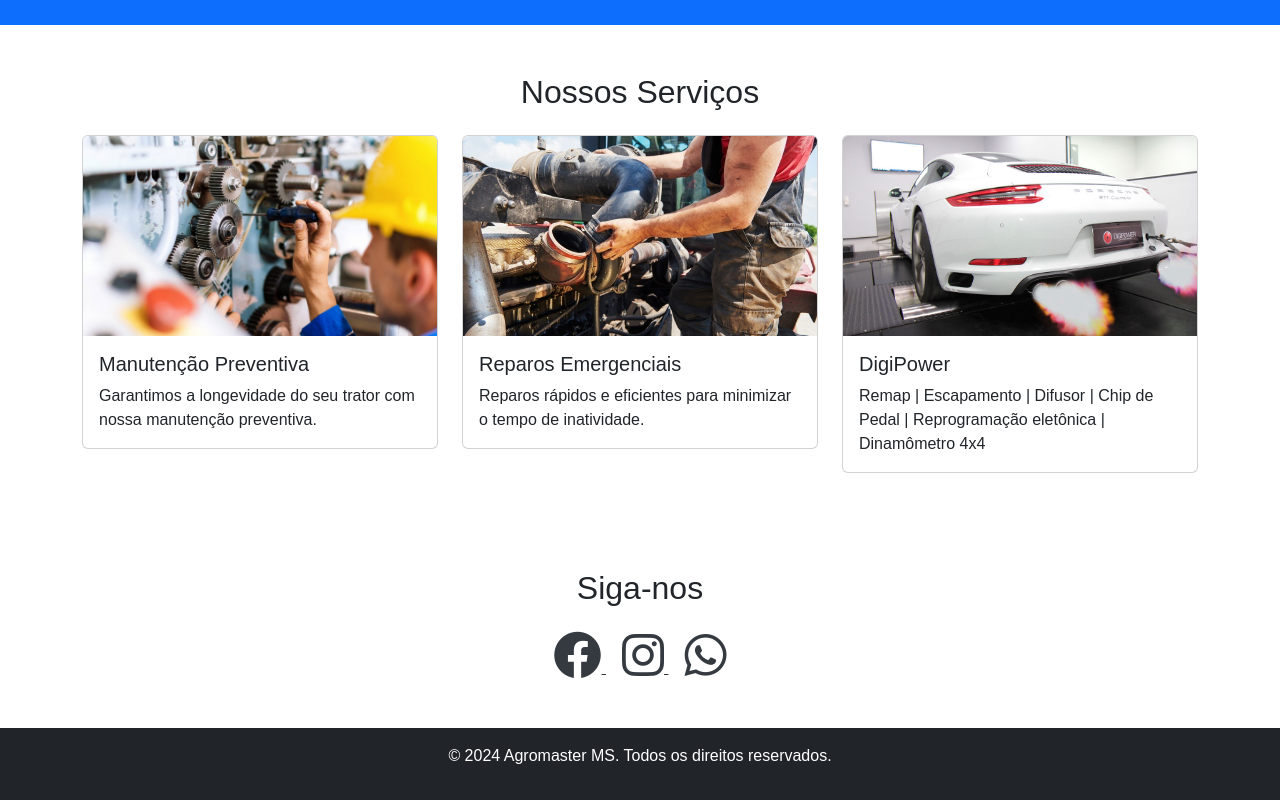
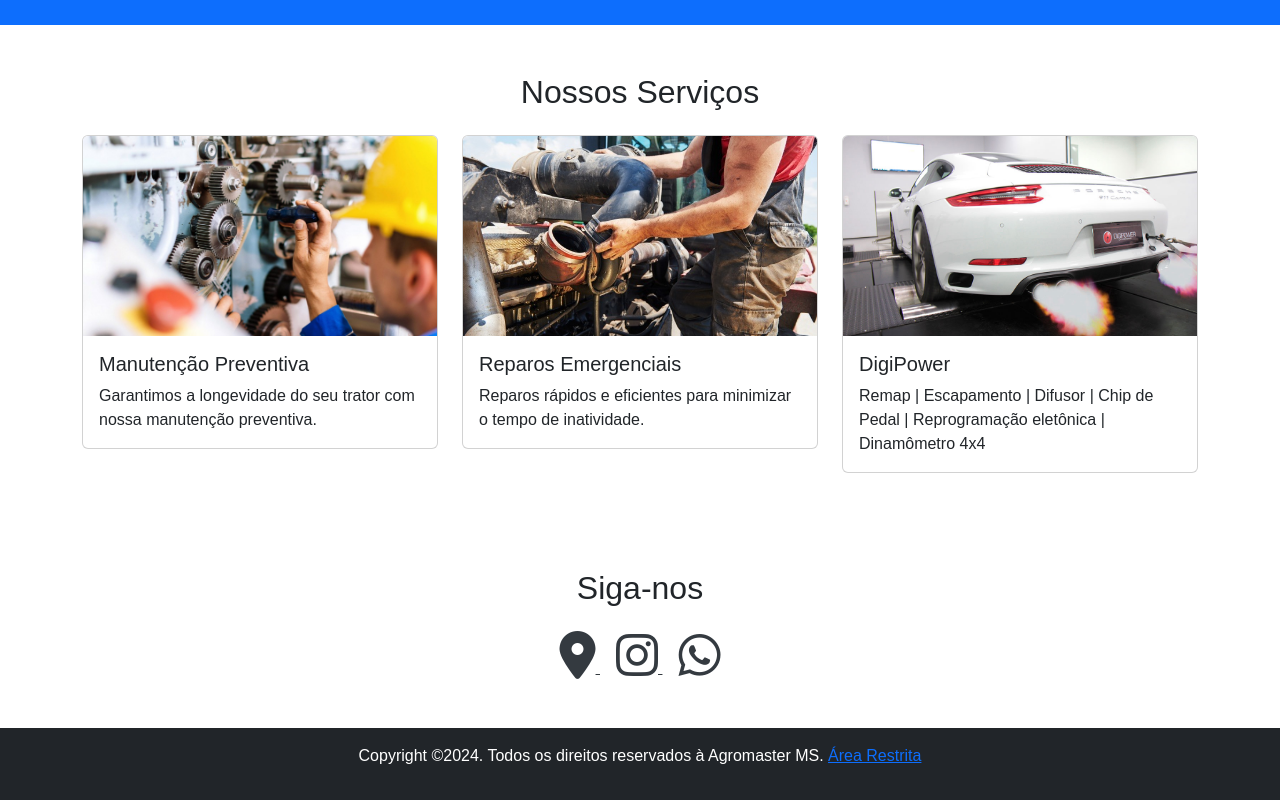
Before and after one commit to rduartesouza/agromasterms, a plain HTML site: page index.html in a window 1280 px wide. Shown: the part 368-1168 px from the top of the page. Drawn offline with nearby package versions, Linux system fonts and the light colour scheme.

Commit message:
area restrita

```diff
--- a/css/styles.css
+++ b/css/styles.css
@@ -29,6 +29,7 @@ footer {
     color: #007bff;
 }
 
+
 .navbar-brand img {
     height: auto;
     max-height: 150px;
--- a/index.html
+++ b/index.html
@@ -83,8 +83,8 @@
         <div class="container">
             <h2>Siga-nos</h2>
             <div class="social-icons mt-4">
-                <a href="https://www.facebook.com" target="_blank" class="me-3">
-                    <i class="fab fa-facebook fa-3x"></i>
+                <a href="https://www.google.com.br/maps/@-22.2251596,-54.8124679,15.13z?hl=pt-BR&entry=ttu" target="_blank" class="me-3">
+                    <i class="fas fa-map-marker-alt fa-3x"></i>
                 </a>
                 <a href="https://www.instagram.com/agromaster_ms/" target="_blank" class="me-3">
                     <i class="fab fa-instagram fa-3x"></i>
@@ -99,7 +99,7 @@
     <!-- Footer -->
     <footer class="bg-dark text-white text-center py-3">
         <div class="container">
-            <p>&copy; 2024 Agromaster MS. Todos os direitos reservados.</p>
+            <p>Copyright &copy;2024. Todos os direitos reservados à Agromaster MS. <a href="https://accounts.zoho.com/signin?service_language=pt&servicename=VirtualOffice&signupurl=https://www.zoho.com/pt-br/mail/zohomail-pricing.html&serviceurl=https://mail.zoho.com" target="_blank">Área Restrita</a></p>
         </div>
     </footer>
 
```
